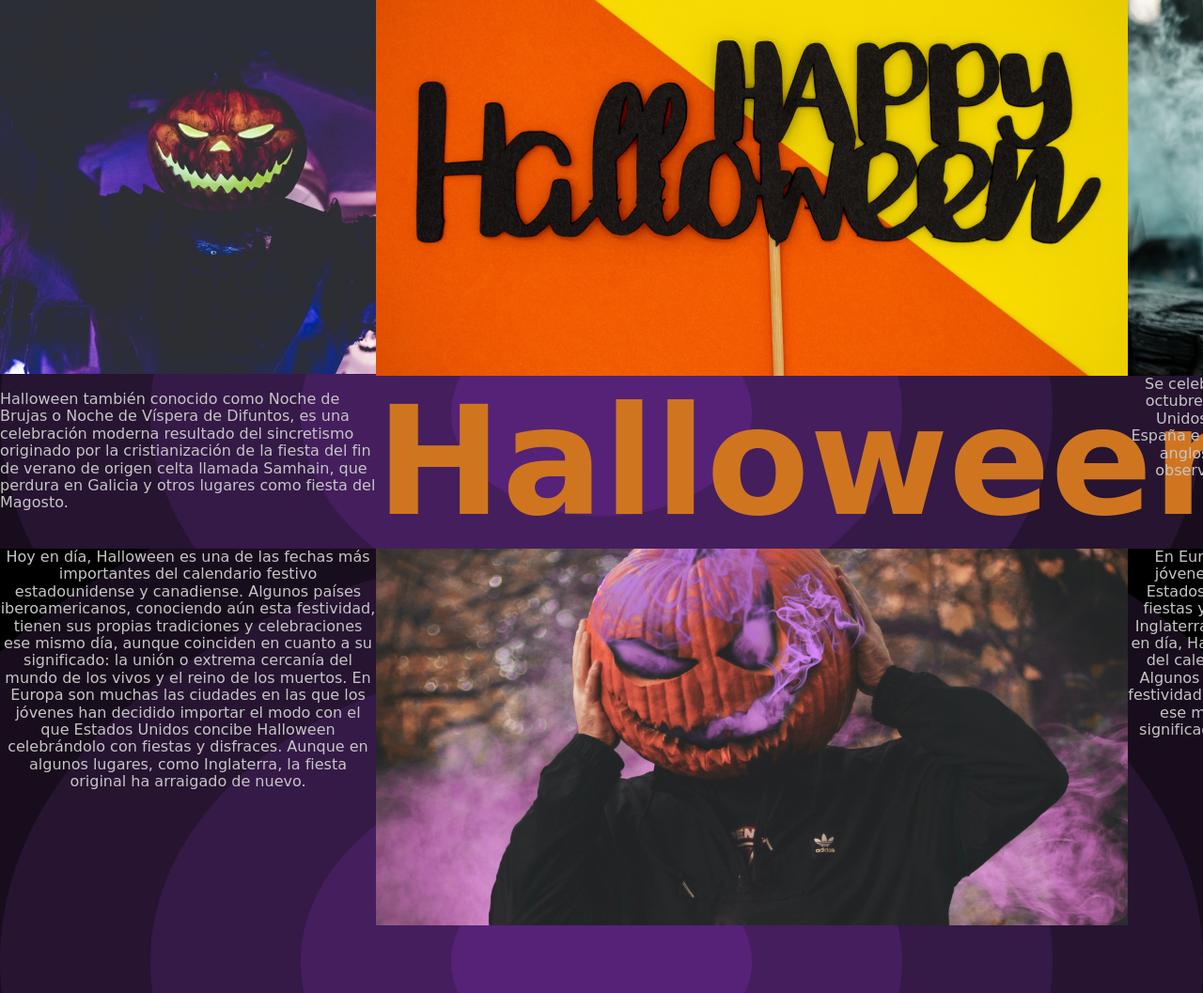
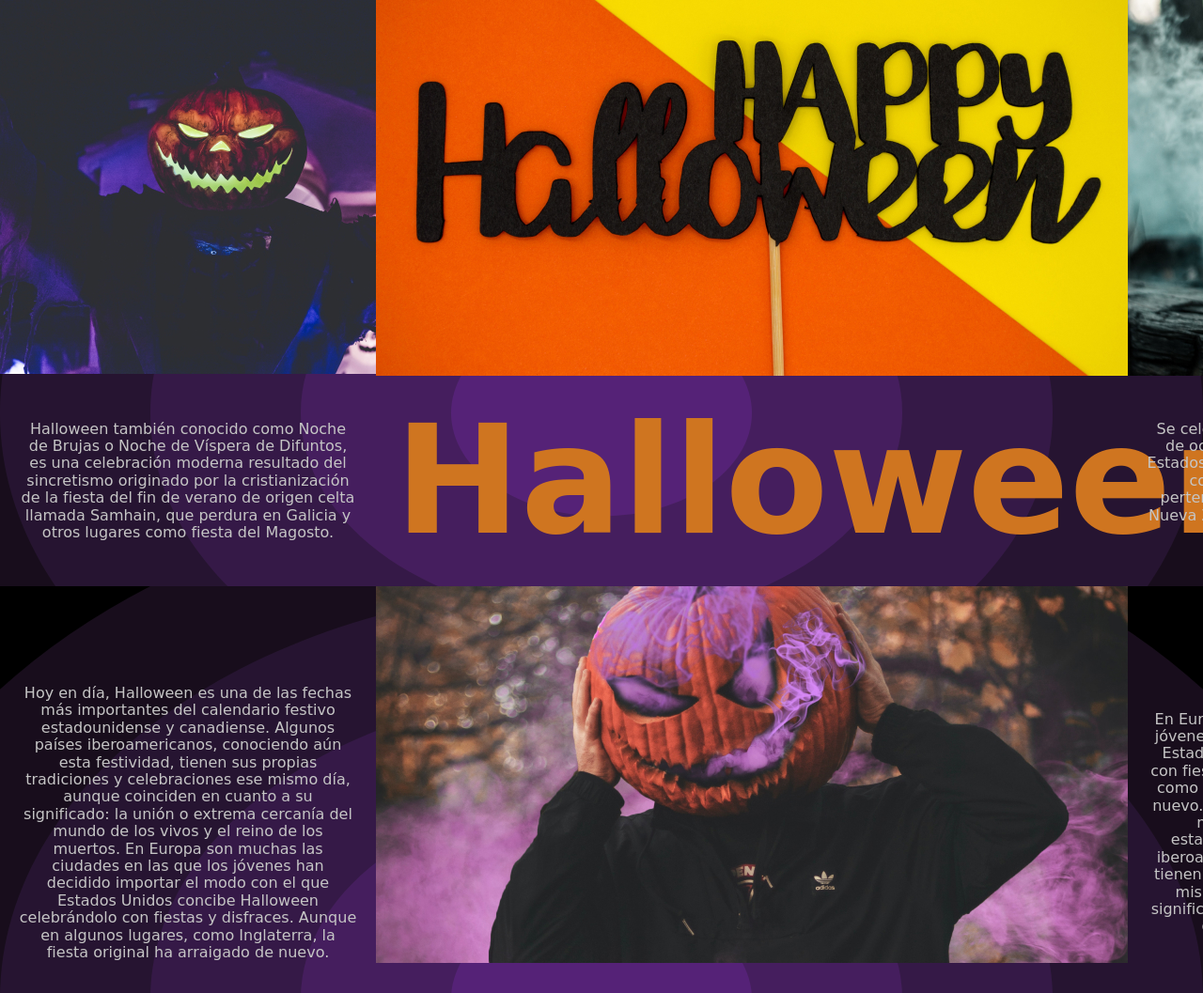
Before and after one commit to javierbsz/halloween, a plain HTML site: page index.html in a window 1280 px wide. Shown: the top 1057 px of the page at 94% size. Drawn offline with Linux system fonts and the light colour scheme; a web font is replaced by a local one.

Commit message:
finiquitado

```diff
--- a/css/index.css
+++ b/css/index.css
@@ -58,23 +58,28 @@ width: 100%;
     grid-column: 2/2;
 
 
+    padding: 20px;
     margin: 0%;
     text-align: center;
+    align-self: center;
+
     color: #cf7520;
 
 }
 
-.main_parrafo1{
-    margin: 0%;
+.main__parrafo1{
+    padding: 20px;
     grid-column: 1/1;
+    align-self: center;
     text-align: center;
 
 }
 
 .main__parrafo2{
+    padding: 20px;
 
-    margin: 0%;
     grid-column: 3/3;
+    align-self: center;
     text-align: center;
 
 
@@ -95,9 +100,13 @@ width: 100%;
 }
 
 .footer__parrafo1{
+    padding: 20px;
+
     margin: 0%;
     grid-column: 1/1;
     text-align: center;
+    align-self: center;
+
 
 }
 
@@ -107,7 +116,10 @@ width: 100%;
 }
 
 .footer__parrafo2{
+    padding: 20px;
+
     margin: 0%;
+    align-self: center;
     text-align: center;
     grid-column: 3/3;
     grid-row: 1/1;
```
Also changed, not shown: index.html (+2 -1 lines).
